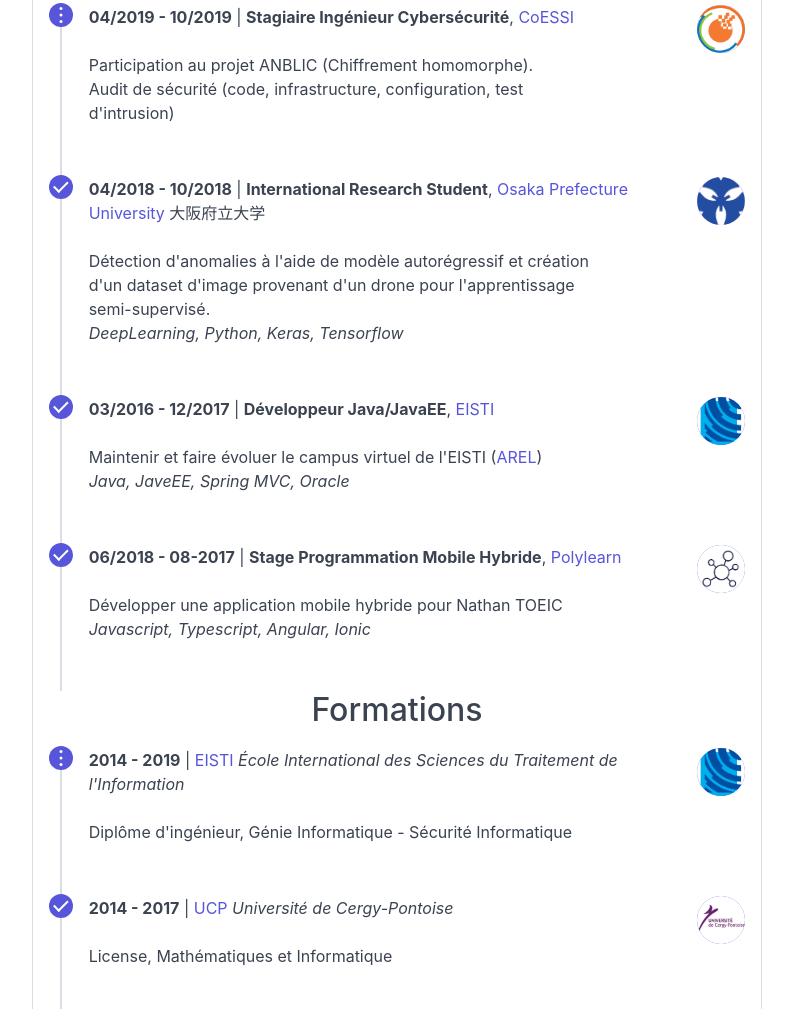
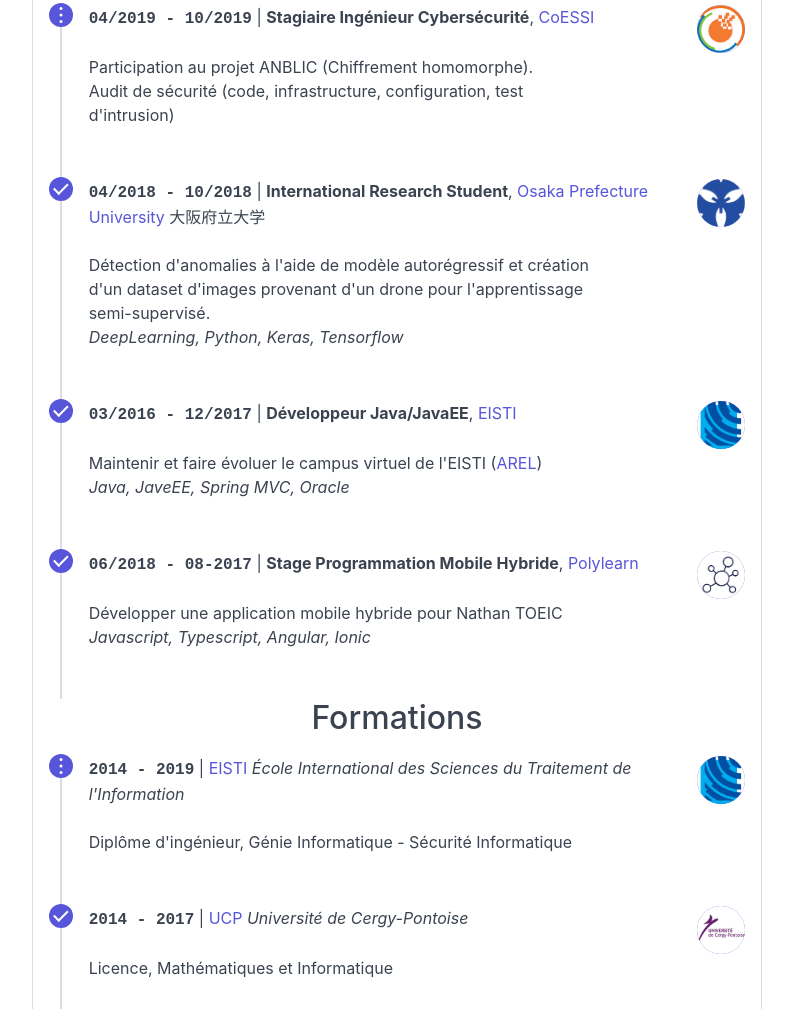
Before and after one commit to Walz/walz.github.io, a plain HTML site: page index.html in a window 1280 px wide. Shown: the part 214-1223 px from the top of the page, without its empty margins (243-1036 px from the left). Drawn offline with Linux system fonts and the light colour scheme.

Commit message:
improve grammar

```diff
--- /dev/null
+++ b/css/custom.css
@@ -0,0 +1,7 @@
+.smallcaps {
+    font-variant: small-caps;
+}
+
+.monospace {
+    font-family: monospace, monospace;
+}
--- a/index.html
+++ b/index.html
@@ -7,10 +7,10 @@
   <meta http-equiv="X-UA-Compatible" content="ie=edge">
   <title>Samuel Guillaume</title>
 
-  <link rel="stylesheet" href="js/spectre.min.css">
-  <link rel="stylesheet" href="js/spectre-icons.min.css">
-  <link rel="stylesheet" href="js/spectre-exp.min.css">
-  <link rel="stylesheet" href="js/custom.css">
+  <link rel="stylesheet" href="css/spectre.min.css">
+  <link rel="stylesheet" href="css/spectre-icons.min.css">
+  <link rel="stylesheet" href="css/spectre-exp.min.css">
+  <link rel="stylesheet" href="css/custom.css">
 </head>
 
 <body>
@@ -28,6 +28,9 @@
 
               <h1 class="text-dark">Samuel <span class="smallcaps">Guillaume</span></h1>
               <h5 class="text-gray">Étudiant Ingénieur en Cybersécurité</h5>
+              <!---<p class="col-xs-12 col-10 col-mx-auto">
+                Je suis en dernière année d'école d'ingénieur informatique à l'EISTI. J'ai choisi l'option Cybersécurité et je suis actuellement en stage au sein d'une ESN spécialisée en cybersécurité. Je suis également intéressé par l'IA, j'ai pu mettre en pratique mes connaissances et beaucoup apprendre lors de mon stage à l'Université Préfectorale d'Osaka.
+              </p>--->
               <div class="chip">
                 <a href="mailto:sam@guill.me">
                   <i class="icon icon-mail avatar avatar-sm bg-secondary text-dark"></i>sam@guill.me
@@ -45,7 +48,7 @@
               </div>
               <div class="chip">
                 <span>
-                  <i class="icon icon-location avatar avatar-sm bg-secondary text-dark"></i>Région de Paris
+                  <i class="icon icon-location avatar avatar-sm bg-secondary text-dark"></i>Paris
                 </span>
               </div>
             </div>
@@ -69,7 +72,7 @@
 
                     <div class="tile-content">
                       <p class="tile-subtitle">
-                        <b>04/2019 - 10/2019</b> | <b>Stagiaire Ingénieur Cybersécurité</b>, <a
+                        <b class="monospace">04/2019 - 10/2019</b> | <b>Stagiaire Ingénieur Cybersécurité</b>, <a
                           href="//coessi.fr">CoESSI</a>
                       </p>
                       <p class="tile-title col-10">
@@ -96,12 +99,12 @@
                   <div class="tile">
                     <div class="tile-content">
                       <p class="tile-subtitle">
-                        <b>04/2018 - 10/2018</b> | <b>International Research Student</b>, <a
+                        <b class="monospace">04/2018 - 10/2018</b> | <b>International Research Student</b>, <a
                           href="//www.osakafu-u.ac.jp/en/">Osaka Prefecture University</a> <span
                           class="lang-ja">大阪府立大学</span>
                       </p>
                       <p class="tile-title col-10">
-                        Détection d'anomalies à l'aide de modèle autorégressif et création d'un dataset d'image
+                        Détection d'anomalies à l'aide de modèle autorégressif et création d'un dataset d'images
                         provenant d'un drone pour l'apprentissage semi-supervisé. <br>
                         <i>DeepLearning, Python, Keras, Tensorflow</i>
                       </p>
@@ -126,7 +129,7 @@
                   <div class="tile">
                     <div class="tile-content">
                       <p class="tile-subtitle">
-                        <b>03/2016 - 12/2017</b> | <b>Développeur Java/JavaEE</b>, <a href="//eisti.fr">EISTI</a>
+                        <b class="monospace">03/2016 - 12/2017</b> | <b>Développeur Java/JavaEE</b>, <a href="//eisti.fr">EISTI</a>
                       </p>
                       <p class="tile-title col-10">
                         Maintenir et faire évoluer le campus virtuel de l'EISTI (<a href="//arel.eisti.fr">AREL</a>)
@@ -154,7 +157,7 @@
                   <div class="tile">
                     <div class="tile-content">
                       <p class="tile-subtitle">
-                        <b>06/2018 - 08-2017</b> | <b>Stage Programmation Mobile Hybride</b>, <a
+                        <b class="monospace">06/2018 - 08-2017</b> | <b>Stage Programmation Mobile Hybride</b>, <a
                           href="//polylearn.co">Polylearn</a>
                       </p>
                       <p class="tile-title col-10">
@@ -186,7 +189,7 @@
 
                     <div class="tile-content">
                       <p class="tile-subtitle">
-                        <b>2014 - 2019</b> | <a href="//eisti.fr">EISTI</a> <i>École International des Sciences du
+                        <b class="monospace">2014 - 2019</b> | <a href="//eisti.fr">EISTI</a> <i>École International des Sciences du
                           Traitement de l'Information</i>
                       </p>
                       <p class="tile-title col-10">
@@ -212,11 +215,11 @@
                   <div class="tile">
                     <div class="tile-content">
                       <p class="tile-subtitle">
-                        <b>2014 - 2017</b> | <a href="//www.u-cergy.fr/fr/index.html">UCP</a> <i>Université de
+                        <b class="monospace">2014 - 2017</b> | <a href="//www.u-cergy.fr/fr/index.html">UCP</a> <i>Université de
                           Cergy-Pontoise</i>
                       </p>
                       <p class="tile-title col-10">
-                        License, Mathématiques et Informatique
+                        Licence, Mathématiques et Informatique
                       </p>
                     </div>
                     <div class="tile-icon">
--- a/js/custom.css
+++ /dev/null
@@ -1,3 +0,0 @@
-.smallcaps {
-    font-variant: small-caps;
-}
```
Also changed, not shown: css/spectre-exp.min.css (renamed from js/spectre-exp.min.css), css/spectre-icons.min.css (renamed from js/spectre-icons.min.css), css/spectre.min.css (renamed from js/spectre.min.css).
